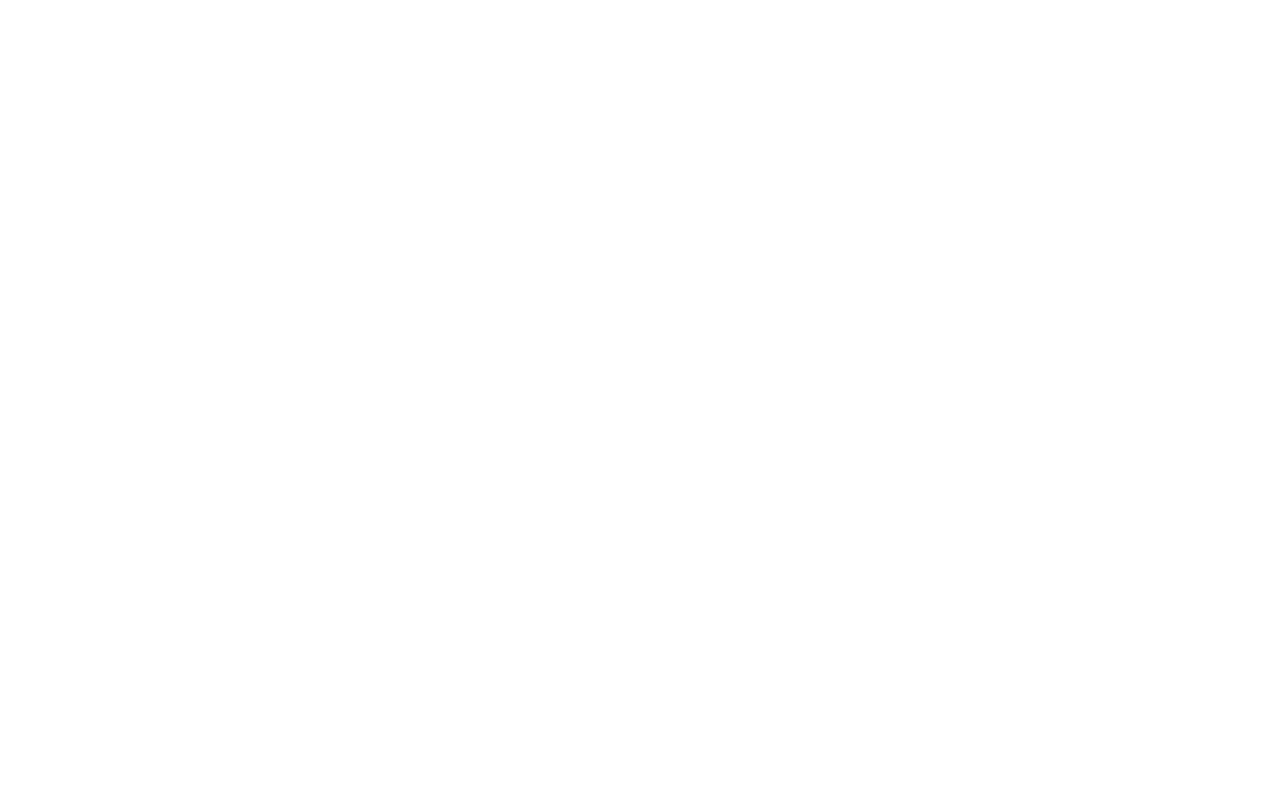
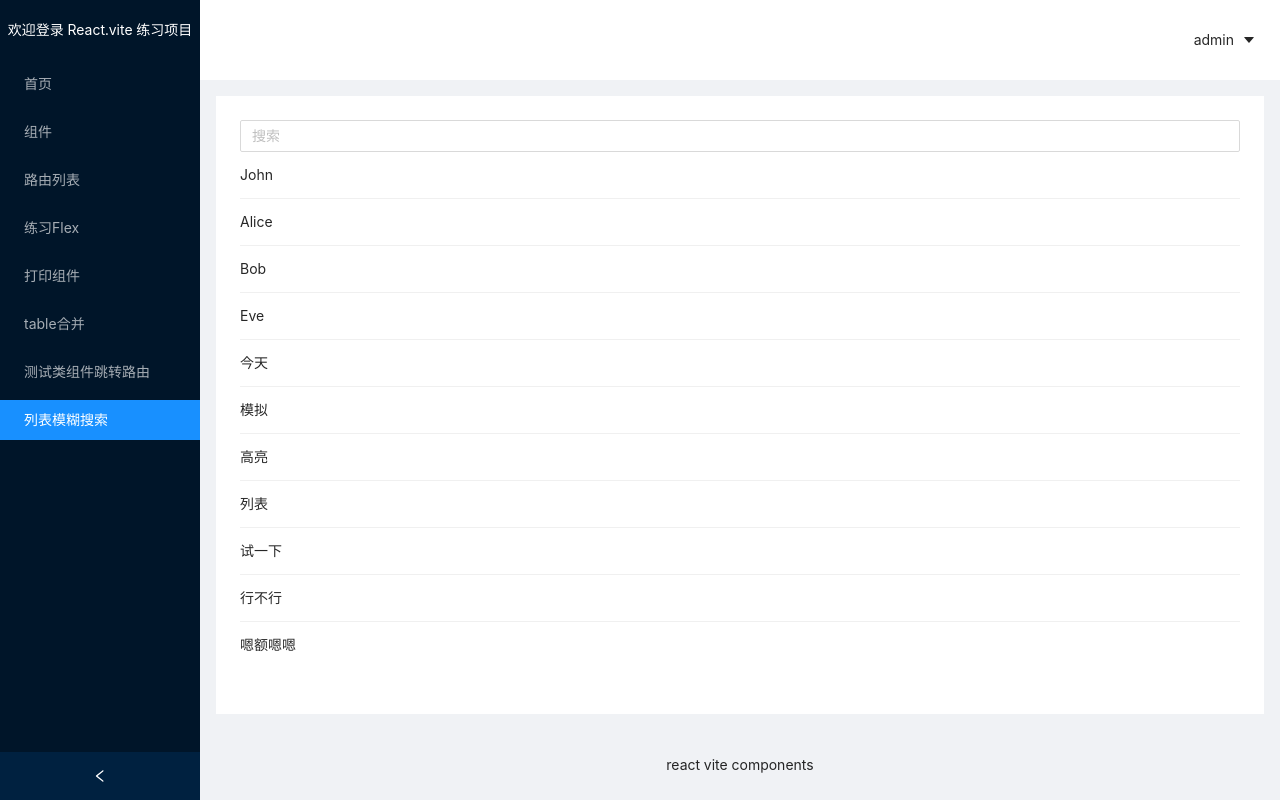
Before and after one commit to ake-five/react-ts-manage, a React (Vite) app: page /searcList in a window 1280 px wide. Before the commit this address had no page. Built offline with nearby package versions, Linux system fonts and the light colour scheme; sample sign-in values are in the browser's storage.

Commit message:
Feat:列表模糊搜索高亮

```diff
--- a/src/components/DataTable/index.tsx
+++ b/src/components/DataTable/index.tsx
@@ -73,7 +73,7 @@
           {record.oneItem.indicatorName}
         </span>
       ),
-      onCell: (_, index: number) => {
+      onCell: (_, index: any) => {
         return {
           rowSpan:dataConfig.onespan[index]
         }
@@ -87,7 +87,7 @@
           {record.twoItem.indicatorName}
         </span>
       ),
-      onCell: (_, index: number) => {
+      onCell: (_, index: any) => {
         return {
           rowSpan:dataConfig.towspan[index]
         }
--- /dev/null
+++ b/src/pages/SearcList/index.tsx
@@ -0,0 +1,55 @@
+import React, { useState } from 'react';
+import { Input, List } from 'antd';
+
+const YourComponent = () => {
+  // 模拟数据
+  const sampleData = [
+    { id: 1, name: 'John' },
+    { id: 2, name: 'Alice' },
+    { id: 3, name: 'Bob' },
+    { id: 4, name: 'Eve' },
+    { id: 5, name: '今天' },
+    { id: 6, name: '模拟' },
+    { id: 7, name: '高亮' },
+    { id: 8, name: '列表' },
+    { id: 9, name: '试一下' },
+    { id: 10, name: '行不行' },
+    { id: 11, name: '嗯额嗯嗯' },
+  ];
+
+  const [searchText, setSearchText] = useState('');
+
+  // 过滤数据以匹配搜索文本
+  const filteredData = searchText
+    ? sampleData.filter(item => item.name.toLowerCase().includes(searchText.toLowerCase()))
+    : sampleData;
+
+  return (
+    <div>
+      <Input
+        placeholder="搜索"
+        value={searchText}
+        onChange={e => setSearchText(e.target.value)}
+      />
+      <List
+        dataSource={filteredData}
+        renderItem={item => (
+          <List.Item>
+            {searchText
+              ? <div
+                  dangerouslySetInnerHTML={{
+                    __html: item.name.replace(
+                      new RegExp(searchText, 'gi'),
+                      (match) => `<mark style="color: red;">${match}</mark>`
+                    ),
+                  }}
+                />
+              : item.name}
+          </List.Item>
+        )}
+      />
+    </div>
+  );
+};
+
+export default YourComponent;
--- a/src/router/routeMenu.ts
+++ b/src/router/routeMenu.ts
@@ -48,4 +48,11 @@
             title: "测试类组件跳转路由",
         },
     },
+    {
+        path: "/searcList",
+        component: () => import("@/pages/SearcList"),
+        meta: {
+            title: "列表模糊搜索",
+        },
+    },
 ];
```
Also changed, not shown: 1 other file (tests, documents, lock files or other folders).
